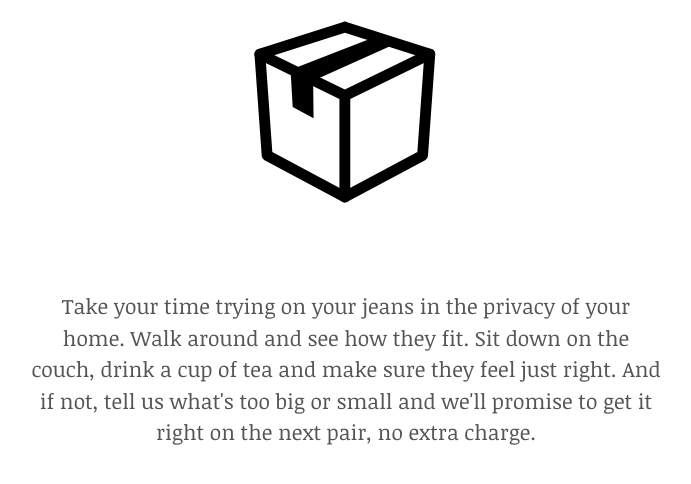
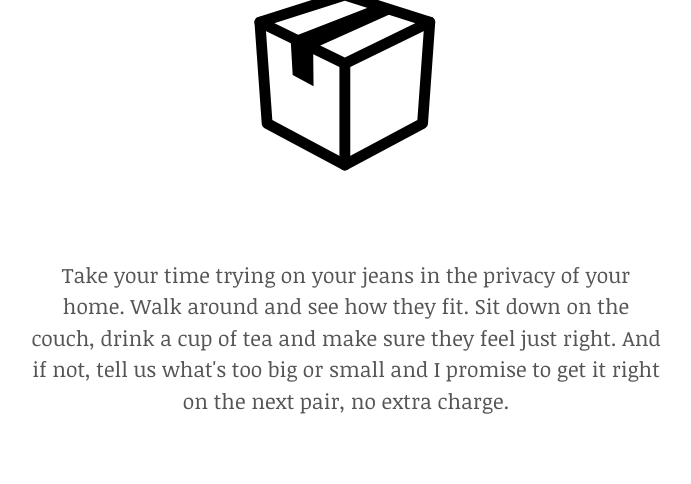
Before and after one commit to skinny97214/skinny97214.github.io, a Jekyll site: the page index.html, which Jekyll copies as it is, in a window 1280 px wide and 1400 px high, scrolled down 4099 px, cut to the strip 0-521 px from the top of the window. Shown: the top 484 px of the strip, without its empty margins (294-985 px from the left). Built offline with Jekyll 4.4.1, drawn with Linux system fonts in a browser that asks for light colours; nearby versions of some CDN libraries; some web fonts are replaced; library files that are not in the unit come from our copies; Markdown is read by kramdown in place of the engine named in the settings; comment, search, counter and statistics services are not loaded; some of the changed text lies outside the part shown.

Commit message:
'we' to 'I'

```diff
--- a/index.html
+++ b/index.html
@@ -44,19 +44,18 @@
 
 			<p>It's time for the tears in dressing rooms to STOP. And what's with the horrible lighting... Have you ever looked worse than in that fluorescent glare?</p>
 			<img src="/img/icon_17238-user.svg" alt="woman with tears" class="centeredIcon">
-			<p>You're not a number, you're beautiful. We're killing the entire concept of a size. With five measures you already know, we tailor-make a perfect pair just for your curves, no measuring tape needed. We start with your closest pant size and refine from there. Your height and shoe size tell us about your skeleton. We can calculate a better inseam length so you won't need to take these to be hemmed. From your weight and bra size we learn about your curves. This lets us more accurately calculate the waist to hip ratio, a key reason why most pants don't fit.</p>
+			<p>You're not a number, you're beautiful. I'm killing the entire concept of a size. With five measures you already know, I tailor-make a perfect pair just for your curves, no measuring tape needed. I start with your closest pant size and refine from there. Your height and shoe size tell us about your skeleton. I can calculate a better inseam length so you won't need to take these to be hemmed. From your weight and bra size I learn about your curves. This lets us more accurately calculate the waist to hip ratio, a key reason why most pants don't fit.</p>
 		</section>
 
 		<section class="white">
 			<h3>&raquo; free <span class="italic">returns</span>, free shipping <span class="italic">both ways</span> &laquo;</h3>
 			<img src="/img/icon_20389-box.svg" atl="box" class="centeredIcon">
-			<p>Take your time trying on your jeans in the privacy of your home. Walk around and see how they fit. Sit down on the couch, drink a cup of tea and make sure they feel just right. And if not, tell us what's too big or small and we'll promise to get it right on the next pair, no extra charge. </p>
+			<p>Take your time trying on your jeans in the privacy of your home. Walk around and see how they fit. Sit down on the couch, drink a cup of tea and make sure they feel just right. And if not, tell us what's too big or small and I promise to get it right on the next pair, no extra charge. </p>
 
 		</section>
 
 		<section class="cloud">
-			<p>If this is such an awesome idea, why hasn't someone already done this? Why aren't Gap or Levis or Nordstorm all over this? First, other than hemming, you can't alter an existing pair of jeans to correct the fit. This means they have to start over from scratch if you get it wrong. Since almost all apparel production is done in the developing world, it's simply not feasible. The transit time alone is 40 days on a boat. Most importantly, their entire business is set up around selling large volumes. The smallest quantity their factories are set up to make is 1000. Lastly, for big brands to offer eight different fits, it would mean they have to carry inventory in eight times as many sizes, most of which would end up on a sale rack. All of this means an entirely new alternative to retail.</p>
-			<p>I need your help to make this real. I'm sourcing premium denim and searching for the right factory here in the US of A to do the stitching. The estimated cost is $125 per pair. If this idea makes you squeal with joy, sign up to get our newsletter. Even better, fill our our survey. We need data from lots of women with lots of different bodies to prove our fit technology really works.</p>
+			<p>I need your help to make this real. I'm sourcing premium denim and searching for the right factory here in the US of A to do the stitching. The estimated cost is $125 per pair. If this idea makes you squeal with joy, sign up to get our newsletter. Even better, fill our our survey. I need data from lots of women with lots of different bodies to prove our fit technology really works.</p>
 		</section>
 
 		<section class="survey">
@@ -64,7 +63,7 @@
 		<div id="mc_embed_signup">
 			<form action="http://skinnywhitegirl.us2.list-manage1.com/subscribe/post?u=493c3cbc6ea8f074d84037bef&amp;id=eb4baf5487" method="post" id="mc-embedded-subscribe-form" name="mc-embedded-subscribe-form" class="validate" target="_blank" novalidate>
 				<h2>Newsletter &amp; Fit Survey</h2>
-				<p class="helper">We respect that this data is very personal. It will never be sold to anyone. Period.</p>
+				<p class="helper">I respect that this data is very personal. It will never be sold to anyone. Period.</p>
 				<div class="mc-field-group">
 						<label for="mce-EMAIL">Email Address  <span class="asterisk">*</span></label>
 						<input type="email" value="" name="EMAIL" class="required email" id="mce-EMAIL">
@@ -183,6 +182,10 @@
 				<div><input type="submit" value="submit" name="subscribe" id="mc-embedded-subscribe" class="button"></div>
 				</form>
 			</div>
+		</section>
+		<section class="white">
+			<p>If this is such an awesome idea, why hasn't someone already done this? Why aren't Gap or Levis or Nordstorm all over this? Quite simply, their entire business is set up around selling large volumes. The smallest quantity their factories are set up to make is 1000. Lastly, for big brands to offer eight different fits, it would mean they have to carry inventory in eight times as many sizes, most of which would end up on a sale rack. All of this means an entirely new alternative to retail.</p>
+			<p><span class="italic">Why me?</span> I quit my job in technology as a product designer in Firefox. I know how to make experiences and websites that delight. I'm new to the apparel industry, but that's why I have a passel of advisors coming on board.</p>
 		</section>
 
 
```
